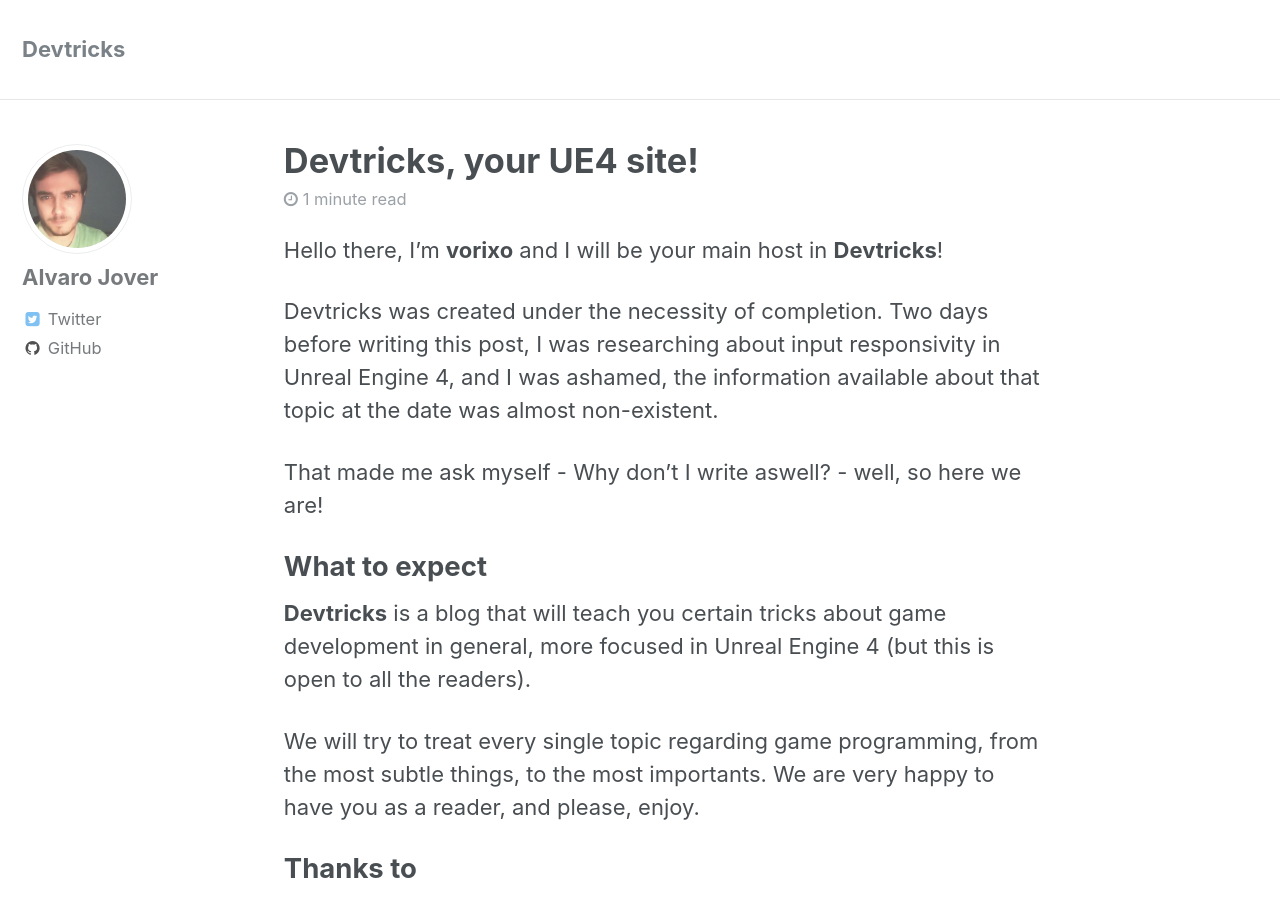
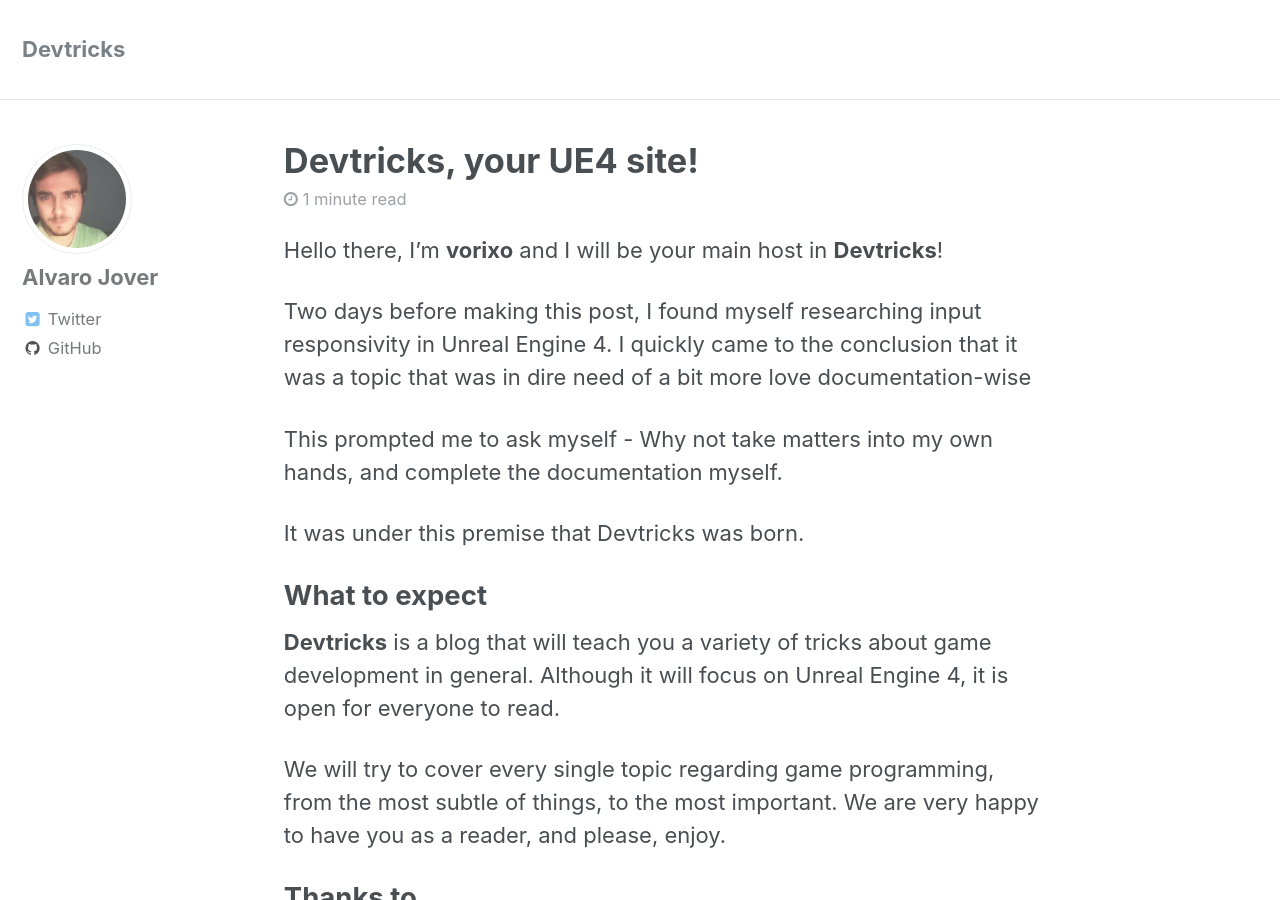
Before and after one commit to vorixo/devtricks, a Jekyll site: the page built from _posts/2017-12-30-welcome.md, in a window 1280 px wide and 900 px high. Built offline with Jekyll 4.4.1, drawn with Linux system fonts in a browser that asks for light colours.

Commit message:
[UPDATE] Overall grammar review

```diff
--- a/_posts/2017-12-30-welcome.md
+++ b/_posts/2017-12-30-welcome.md
@@ -9,15 +9,17 @@
 
 Hello there, I'm **vorixo** and I will be your main host in **Devtricks**!
 
-Devtricks was created under the necessity of completion. Two days before writing this post, I was researching about input responsivity in Unreal Engine 4, and I was ashamed, the information available about that topic at the date was almost non-existent.
+Two days before making this post, I found myself researching input responsivity in Unreal Engine 4. I quickly came to the conclusion that it was a topic that was in dire need of a bit more love documentation-wise
 
-That made me ask myself - Why don't I write aswell? - well, so here we are!
+This prompted me to ask myself - Why not take matters into my own hands, and complete the documentation myself.
+
+It was under this premise that Devtricks was born.
 
 ## What to expect
 
-**Devtricks** is a blog that will teach you certain tricks about game development in general, more focused in Unreal Engine 4 (but this is open to all the readers).
+**Devtricks** is a blog that will teach you a variety of tricks about game development in general. Although it will focus on Unreal Engine 4, it is open for everyone to read.
 
-We will try to treat every single topic regarding game programming, from the most subtle things, to the most importants. We are very happy to have you as a reader, and please, enjoy.
+We will try to cover every single topic regarding game programming, from the most subtle of things, to the most important. We are very happy to have you as a reader, and please, enjoy.
 
 ## Thanks to
 
```
